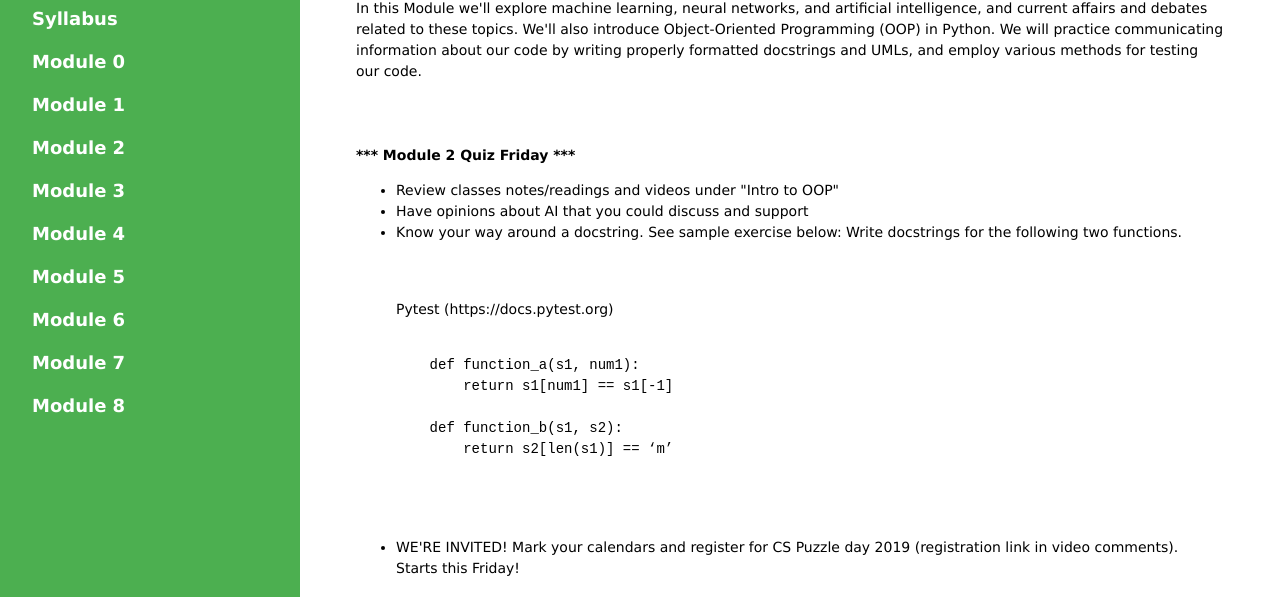
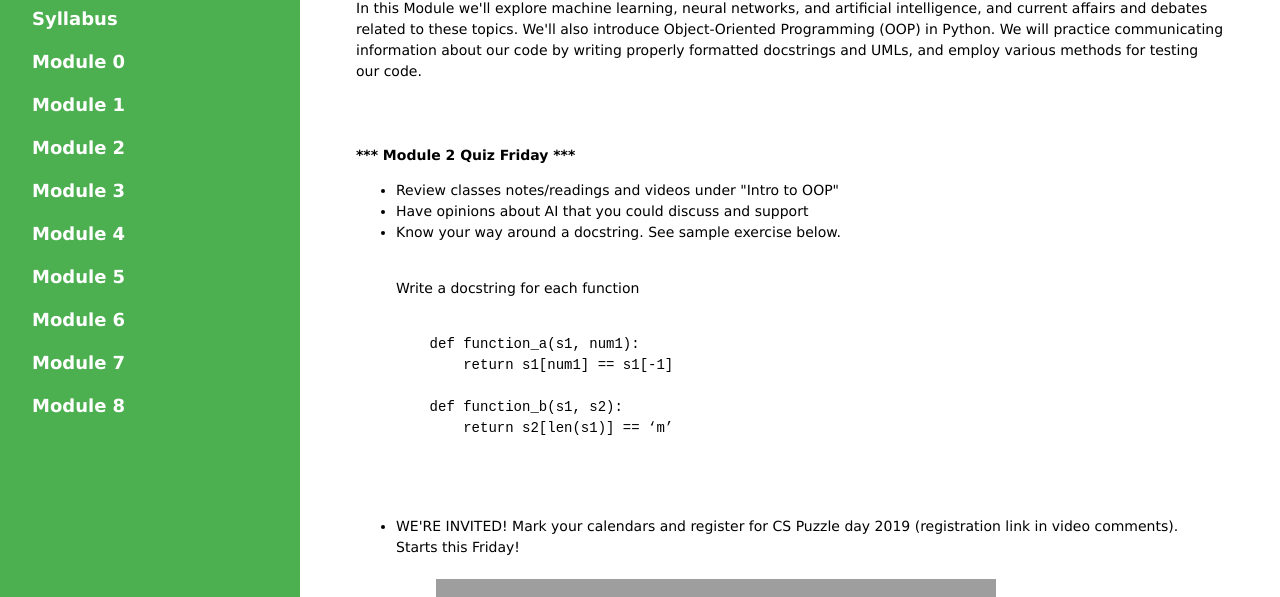
Before and after one commit to ICS4U-ICS4C/2019-Spring-4, a plain HTML site: page Pages/module2.html in a window 1280 px wide. Shown: the part 130-727 px from the top of the page. Drawn offline with nearby package versions, Linux system fonts and the light colour scheme; grey boxes are pictures that could not be loaded.

Commit message:
Update module2.html

```diff
--- a/Pages/module2.html
+++ b/Pages/module2.html
@@ -61,11 +61,10 @@
     <ul style="font-weight:initial">
       <li>Review classes notes/readings and videos under "Intro to OOP"</li>
       <li>Have opinions about AI that you could discuss and support</li>
-      <li>Know your way around a docstring. See sample exercise below:
-	    Write docstrings for the following two functions.</li><br>
+      <li>Know your way around a docstring. See sample exercise below.</li>
 
       <!-- Pytest Example -->
-      <figcaption style="margin-top:35px;">Pytest (https://docs.pytest.org)</figcaption>
+      <figcaption style="margin-top:35px;">Write a docstring for each function</figcaption>
       <pre class="prettyprint"><code style="font-family: monospace;font-weight:initial">
     def function_a(s1, num1):
         return s1[num1] == s1[-1]
```
